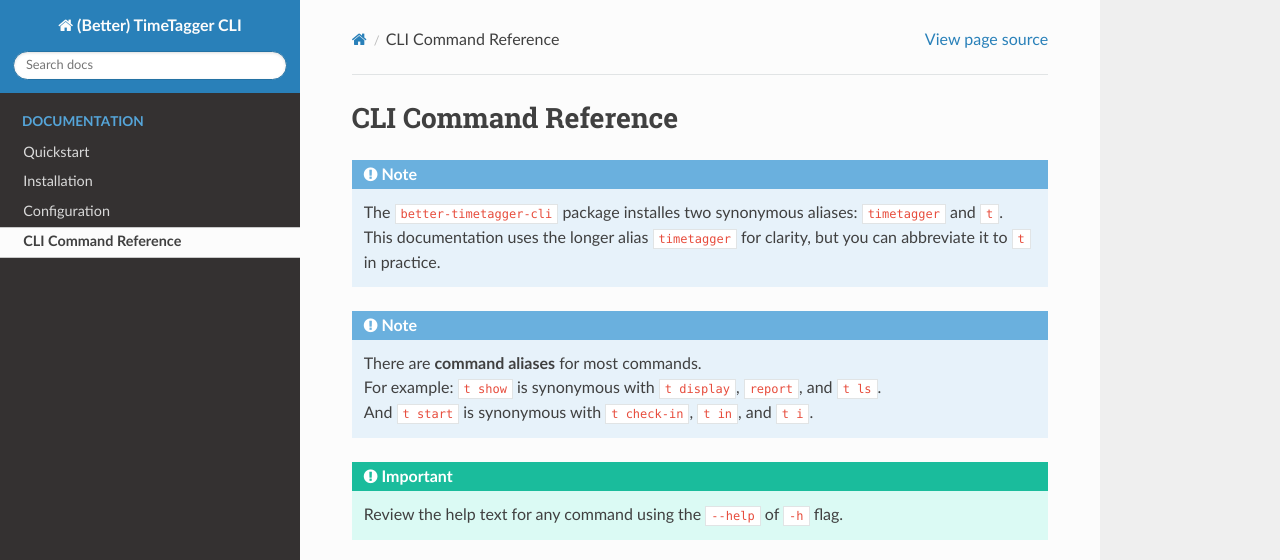
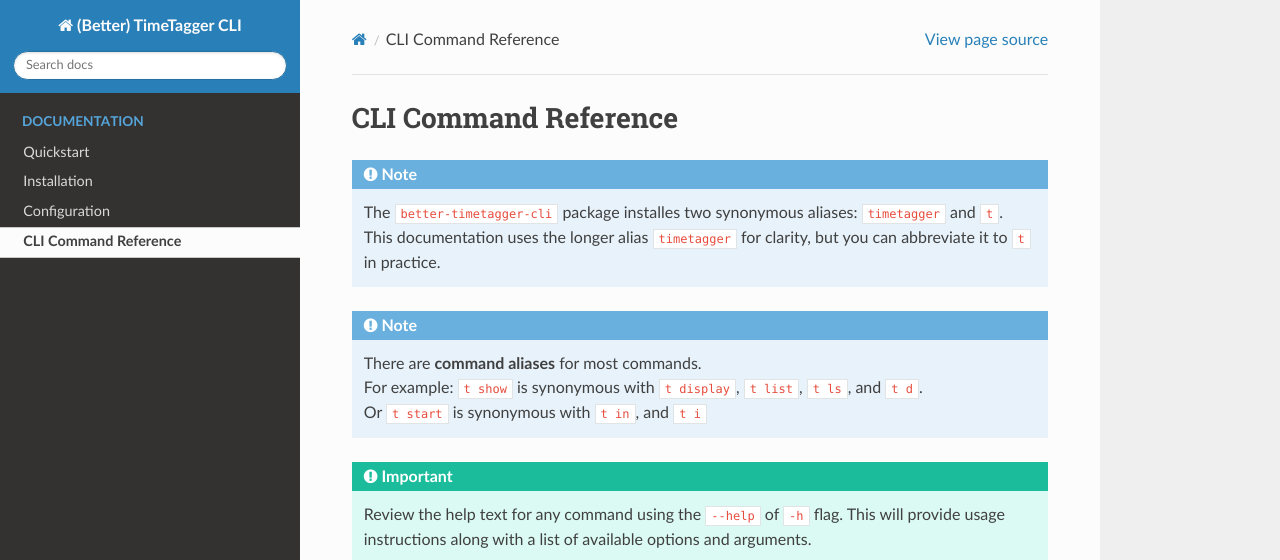
Before and after one commit to PassionateBytes/better-timetagger-cli, a Sphinx documentation site: the page built from docs/source/cli.rst, in a window 1280 px wide, cut to the strip 0-560 px from the top of the page. Built offline with Sphinx 7.4.7 and the Read the Docs theme 3.1.0, drawn with Linux system fonts in a browser that asks for light colours; the version number is read from the project's files by our own code.

Commit message:
Update cli docs page

```diff
--- a/docs/source/cli.rst
+++ b/docs/source/cli.rst
@@ -7,11 +7,12 @@
 
 .. note::
     There are **command aliases** for most commands. |br|
-    For example: :code:`t show` is synonymous with :code:`t display`, :code:`report`, and :code:`t ls`. |br|
-    And :code:`t start` is synonymous with :code:`t check-in`, :code:`t in`, and :code:`t i`.
+    For example: :code:`t show` is synonymous with :code:`t display`, :code:`t list`, :code:`t ls`, and :code:`t d`. |br|
+    Or :code:`t start` is synonymous with :code:`t in`, and :code:`t i`
 
 .. important::
     Review the help text for any command using the :code:`--help` of :code:`-h` flag.
+    This will provide usage instructions along with a list of available options and arguments.
 
 .. click:: better_timetagger_cli.cli:cli
     :prog: timetagger
```
